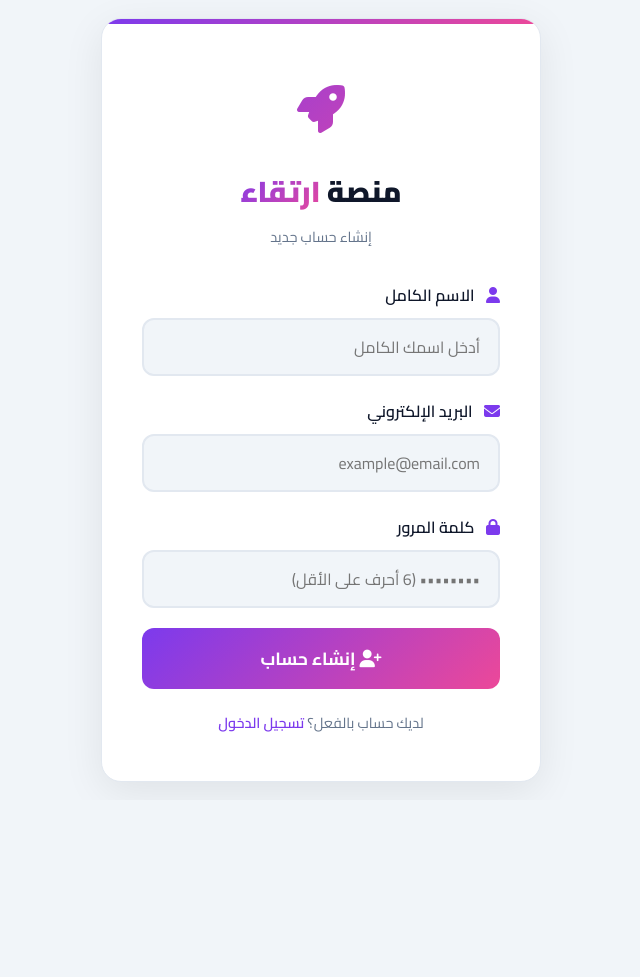
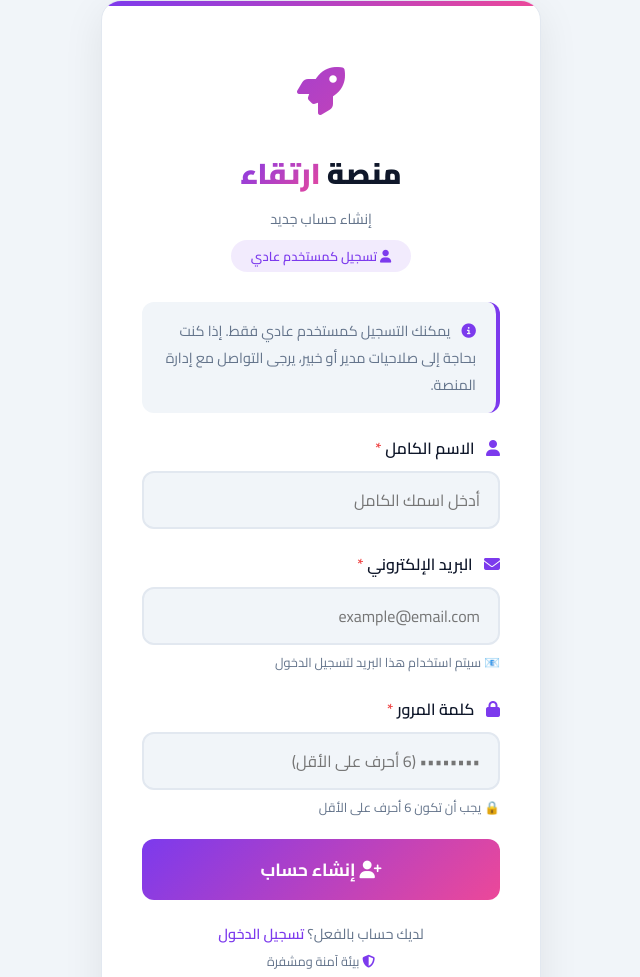
Before and after one commit to Najm714/draseh-platform, a plain HTML site: page frontend/register.html in a window 1280 px wide. Shown: the top 977 px of the page, without its empty margins (319-959 px from the left). Before the commit the page ends 800 px from the top, so only its background shows below. Drawn offline with Linux system fonts and the light colour scheme.

Commit message:
🔒 منع التسجيل كمدير أو خبير - فقط مستخدم عادي

```diff
--- a/frontend/register.html
+++ b/frontend/register.html
@@ -92,6 +92,17 @@
             margin-top: 5px;
         }
 
+        .register-logo .user-badge {
+            display: inline-block;
+            background: rgba(124, 58, 237, 0.1);
+            color: var(--primary);
+            padding: 4px 20px;
+            border-radius: 30px;
+            font-size: 0.8rem;
+            font-weight: 600;
+            margin-top: 8px;
+        }
+
         .form-group {
             margin-bottom: 20px;
         }
@@ -108,8 +119,7 @@
             margin-left: 8px;
         }
 
-        .form-group input,
-        .form-group select {
+        .form-group input {
             width: 100%;
             padding: 12px 18px;
             border: 2px solid var(--border-color);
@@ -121,11 +131,16 @@
             color: var(--text-color);
         }
 
-        .form-group input:focus,
-        .form-group select:focus {
+        .form-group input:focus {
             border-color: var(--primary);
             outline: none;
             box-shadow: 0 0 0 4px rgba(124, 58, 237, 0.1);
+        }
+
+        .form-group .helper-text {
+            font-size: 0.8rem;
+            color: var(--text-muted);
+            margin-top: 5px;
         }
 
         .btn-register {
@@ -191,6 +206,24 @@
 
         .register-footer a:hover { text-decoration: underline; }
 
+        .info-box {
+            background: var(--bg-body);
+            padding: 15px 20px;
+            border-radius: 12px;
+            margin-bottom: 20px;
+            border-right: 4px solid var(--primary);
+        }
+
+        .info-box p {
+            font-size: 0.9rem;
+            color: var(--text-muted);
+        }
+
+        .info-box i {
+            color: var(--primary);
+            margin-left: 8px;
+        }
+
         @media (max-width: 480px) {
             .register-container {
                 padding: 30px 20px;
@@ -208,23 +241,36 @@
             </div>
             <h1>منصة <span>ارتقاء</span></h1>
             <p>إنشاء حساب جديد</p>
+            <span class="user-badge"><i class="fas fa-user"></i> تسجيل كمستخدم عادي</span>
         </div>
 
+        <!-- رسائل التنبيه -->
         <div class="error-msg" id="registerError">❌ حدث خطأ في التسجيل</div>
         <div class="success-msg" id="registerSuccess">✅ تم إنشاء الحساب بنجاح!</div>
 
+        <!-- معلومات مهمة -->
+        <div class="info-box">
+            <p>
+                <i class="fas fa-info-circle"></i>
+                يمكنك التسجيل كمستخدم عادي فقط. إذا كنت بحاجة إلى صلاحيات مدير أو خبير،
+                يرجى التواصل مع إدارة المنصة.
+            </p>
+        </div>
+
         <form id="registerForm">
             <div class="form-group">
-                <label><i class="fas fa-user"></i> الاسم الكامل</label>
+                <label><i class="fas fa-user"></i> الاسم الكامل <span style="color:#EF4444;">*</span></label>
                 <input type="text" id="registerName" placeholder="أدخل اسمك الكامل" required>
             </div>
             <div class="form-group">
-                <label><i class="fas fa-envelope"></i> البريد الإلكتروني</label>
+                <label><i class="fas fa-envelope"></i> البريد الإلكتروني <span style="color:#EF4444;">*</span></label>
                 <input type="email" id="registerEmail" placeholder="example@email.com" required>
+                <div class="helper-text">📧 سيتم استخدام هذا البريد لتسجيل الدخول</div>
             </div>
             <div class="form-group">
-                <label><i class="fas fa-lock"></i> كلمة المرور</label>
+                <label><i class="fas fa-lock"></i> كلمة المرور <span style="color:#EF4444;">*</span></label>
                 <input type="password" id="registerPassword" placeholder="•••••••• (6 أحرف على الأقل)" required minlength="6">
+                <div class="helper-text">🔒 يجب أن تكون 6 أحرف على الأقل</div>
             </div>
             <button type="submit" class="btn-register" id="registerBtn">
                 <i class="fas fa-user-plus"></i> إنشاء حساب
@@ -233,25 +279,34 @@
 
         <div class="register-footer">
             لديك حساب بالفعل؟ <a href="login.html">تسجيل الدخول</a>
+            <br>
+            <span style="font-size:0.8rem; color:var(--text-muted);">
+                <i class="fas fa-shield-alt" style="color:var(--primary);"></i>
+                بيئة آمنة ومشفرة
+            </span>
         </div>
     </div>
 
     <script>
+        // ============================================================
+        // تسجيل مستخدم جديد - مستخدم عادي فقط
+        // ============================================================
         document.getElementById('registerForm').addEventListener('submit', async function(e) {
             e.preventDefault();
 
             const name = document.getElementById('registerName').value.trim();
             const email = document.getElementById('registerEmail').value.trim();
             const password = document.getElementById('registerPassword').value.trim();
-            const role = document.getElementById('registerRole').value;
 
             const errorEl = document.getElementById('registerError');
             const successEl = document.getElementById('registerSuccess');
             const btn = document.getElementById('registerBtn');
 
+            // إخفاء الرسائل السابقة
             errorEl.classList.remove('show');
             successEl.classList.remove('show');
 
+            // التحقق من الحقول
             if (!name || !email || !password) {
                 errorEl.textContent = '❌ يرجى ملء جميع الحقول المطلوبة';
                 errorEl.classList.add('show');
@@ -268,14 +323,21 @@
             btn.disabled = true;
 
             try {
+                // ✅ تحديد الرابط حسب البيئة
                 const API_URL = window.location.hostname === 'localhost'
                     ? 'http://localhost:5000'
                     : 'https://draseh-platform-1.onrender.com';
 
+                // ✅ إرسال طلب التسجيل مع role = 'user' فقط
                 const response = await fetch(`${API_URL}/api/auth/register`, {
                     method: 'POST',
                     headers: { 'Content-Type': 'application/json' },
-                    body: JSON.stringify({ name, email, password, role })
+                    body: JSON.stringify({
+                        name,
+                        email,
+                        password,
+                        role: 'user'  // ✅ مستخدم عادي فقط
+                    })
                 });
 
                 const data = await response.json();
@@ -285,6 +347,7 @@
                     successEl.classList.add('show');
                     document.getElementById('registerForm').reset();
 
+                    // الانتقال إلى صفحة تسجيل الدخول بعد 2 ثانية
                     setTimeout(() => {
                         window.location.href = 'login.html';
                     }, 2000);
```
Also changed, not shown: backend/server.js (+8 -2 lines), frontend/index.html (+35 -16 lines).
